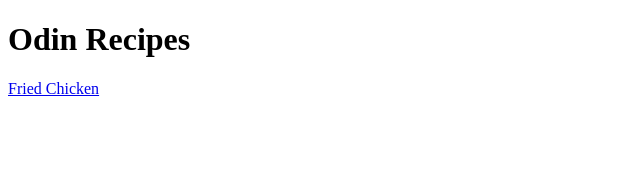
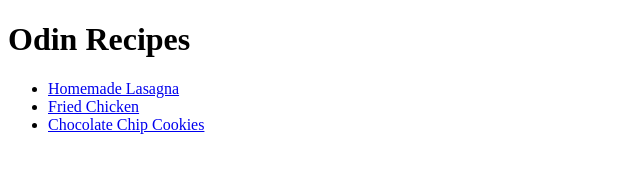
Before and after one commit to Franko0101/odin-recipes, a plain HTML site: page index.html in a window 1280 px wide. Shown: the whole page, without its empty margins (0-640 px from the left). Drawn offline with Linux system fonts and the light colour scheme.

Commit message:
Linked all recipes in index.
Added Lasagna and Chocolate Chip Cookies links inside a list.

```diff
--- a/index.html
+++ b/index.html
@@ -7,6 +7,10 @@
 
     <body>
         <h1>Odin Recipes</h1>
-        <a href="./recipes/fried-chicken.html">Fried Chicken</a>
+        <ul>
+            <li><a href="./recipes/lasagna.html">Homemade Lasagna</a></li>
+            <li><a href="./recipes/fried-chicken.html">Fried Chicken</a></li>
+            <li><a href="./recipes/chocolate-chip-cookies.html">Chocolate Chip Cookies</a></li>
+        </ul>
     </body>
 </html>
```
